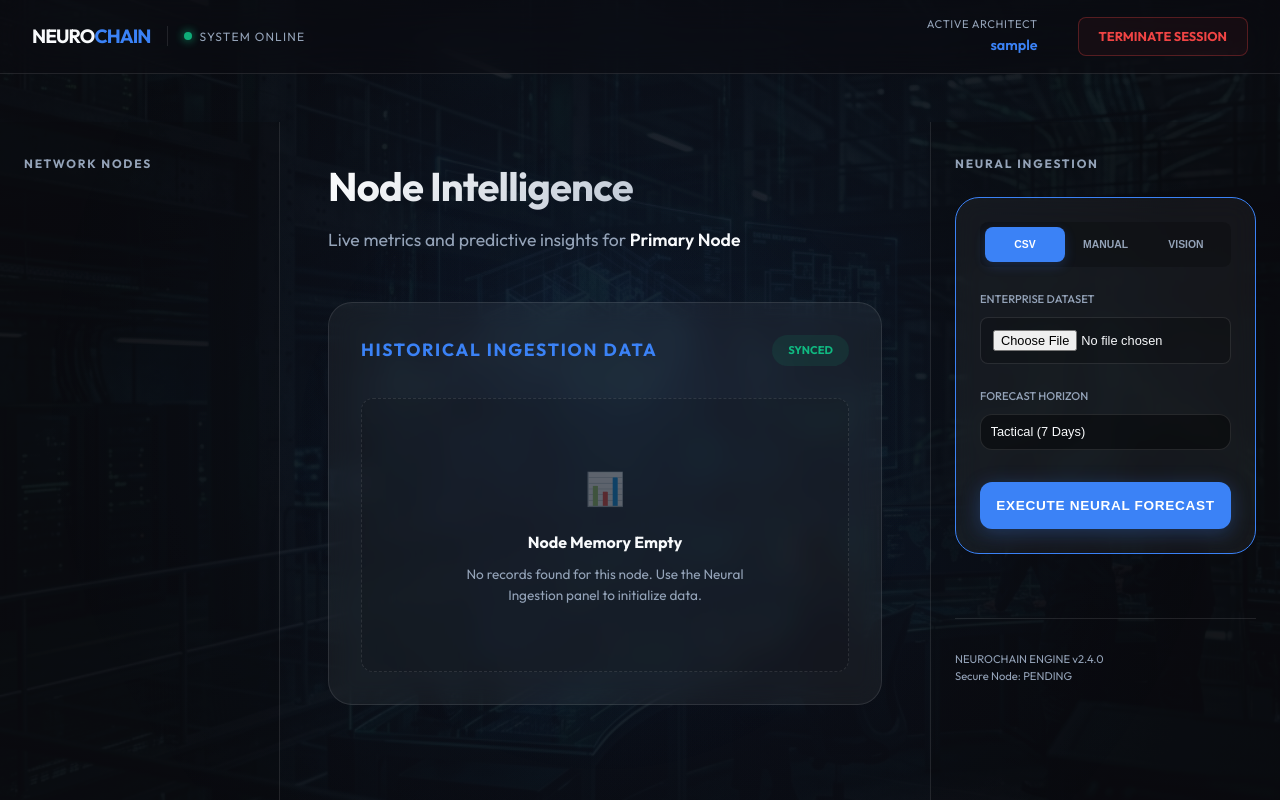
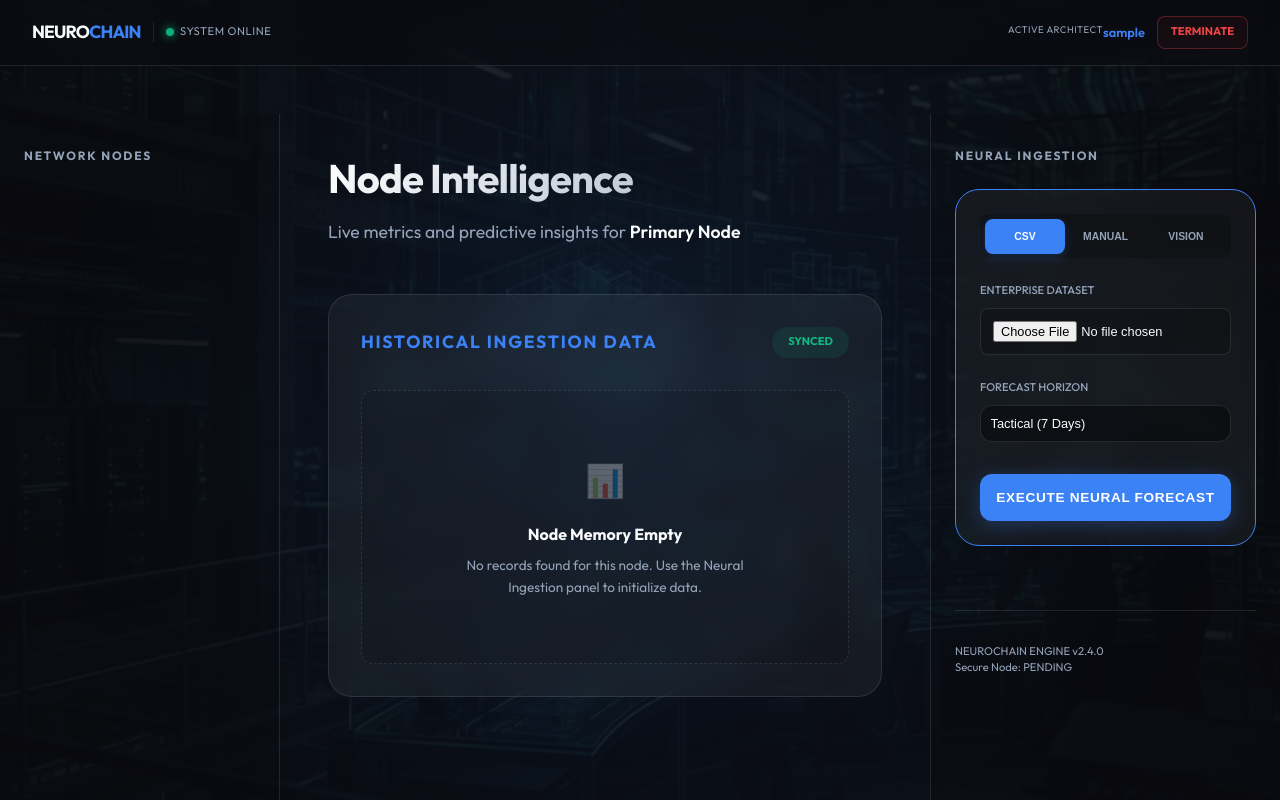
Before and after one commit to SaaFazal/NeuroChain, a Flask app: page / in a window 1280 px wide. Run offline with Flask 3, Linux system fonts and the light colour scheme; the visitor is signed in with stand-in values (Sample User, id 1); data comes from the database, SQL or seed files in the repository; data that the repository does not hold is empty.

Commit message:
Fix mobile responsiveness and template bugs

```diff
--- a/app.py
+++ b/app.py
@@ -404,7 +404,8 @@ def forecast():
                            insights=insights,
                            reasoning=reasoning,
                            days=days_to_forecast,
-                           avg_forecast=round(forecast_vals.mean(), 2),
+                           total_forecast=round(forecast_vals.sum(), 2),
+                           total_historical=round(df[price_col].sum(), 2),
                            ai_advice=ai_advice[:4])
 
 @app.route('/download')
--- a/static/style.css
+++ b/static/style.css
@@ -34,8 +34,16 @@ body {
     color: var(--text-primary);
     font-family: 'Outfit', sans-serif;
     line-height: 1.6;
-    overflow: hidden;
-    height: 100vh;
+    min-height: 100vh;
+    margin: 0;
+    overflow-x: hidden;
+}
+
+@media (max-width: 1024px) {
+    body {
+        height: auto;
+        overflow-y: auto;
+    }
 }
 
 /* Dashboard Grid Architecture */
@@ -43,8 +51,18 @@ body {
     display: grid;
     grid-template-columns: 280px 1fr 350px;
     grid-template-rows: auto 1fr;
-    height: 100vh;
-    width: 100vw;
+    min-height: 100vh;
+    width: 100%;
+}
+
+@media (max-width: 1024px) {
+    .command-center {
+        grid-template-columns: 1fr;
+        grid-template-rows: auto;
+        min-height: 100vh;
+        width: 100%;
+        overflow-x: hidden;
+    }
 }
 
 .top-status-bar {
@@ -523,10 +576,53 @@ label {
     border: 1px solid var(--border-color);
 }
 
-.nav-blur {
-    background: rgba(10, 11, 16, 0.7);
-    backdrop-filter: blur(20px);
-    position: sticky;
-    top: 1rem;
-    z-index: 100;
+/* Responsive Utilities */
+.mobile-hide {
+    display: inherit;
 }
+
+@media (max-width: 768px) {
+    .mobile-hide {
+        display: none !important;
+    }
+
+    h1 {
+        font-size: 1.8rem;
+    }
+
+    .glass-card {
+        padding: 1.25rem;
+    }
+}
+
+.table-responsive {
+    width: 100%;
+    overflow-x: auto;
+    -webkit-overflow-scrolling: touch;
+    margin-top: 1rem;
+}
+
+@media (max-width: 480px) {
+    .top-status-bar {
+        padding: 0.75rem;
+    }
+
+    .status-indicator {
+        width: 6px;
+        height: 6px;
+    }
+
+    .main-stage h1 {
+        font-size: 1.5rem;
+    }
+
+    .glass-card {
+        padding: 1rem;
+        border-radius: 16px;
+    }
+
+    .btn-primary {
+        padding: 0.8rem;
+        font-size: 0.9rem;
+    }
+}
--- a/templates/index.html
+++ b/templates/index.html
@@ -10,20 +10,20 @@
     <div class="command-center">
         <!-- Top Status Bar -->
         <header class="top-status-bar">
-            <div style="display: flex; align-items: center; gap: 1rem;">
-                <div style="font-weight: 800; font-size: 1.2rem; letter-spacing: -0.05em;">NEURO<span style="color: var(--primary-color);">CHAIN</span></div>
-                <div style="height: 20px; width: 1px; background: var(--border-color);"></div>
-                <div style="display: flex; align-items: center; gap: 0.5rem; font-size: 0.75rem; color: var(--text-secondary); text-transform: uppercase; letter-spacing: 0.1em;">
+            <div class="header-main-info" style="display: flex; align-items: center; gap: 0.75rem; flex-wrap: wrap;">
+                <div style="font-weight: 800; font-size: 1.1rem; letter-spacing: -0.05em;">NEURO<span style="color: var(--primary-color);">CHAIN</span></div>
+                <div class="mobile-hide" style="height: 20px; width: 1px; background: var(--border-color);"></div>
+                <div style="display: flex; align-items: center; gap: 0.4rem; font-size: 0.7rem; color: var(--text-secondary); text-transform: uppercase; letter-spacing: 0.05em;">
                     <span class="status-indicator pulsing"></span>
-                    System Online
+                    <span class="status-text">System Online</span>
                 </div>
             </div>
-            <div style="display: flex; gap: 2.5rem; align-items: center;">
-                <div style="text-align: right;">
-                    <div style="font-size: 0.7rem; color: var(--text-secondary); text-transform: uppercase; letter-spacing: 0.05em;">Active Architect</div>
-                    <div style="font-size: 0.9rem; font-weight: 600; color: var(--primary-color);">{{ current_user.username }}</div>
+            <div class="header-actions" style="display: flex; gap: 0.75rem; align-items: center;">
+                <div class="mobile-hide" style="text-align: right;">
+                    <div style="font-size: 0.6rem; color: var(--text-secondary); text-transform: uppercase; letter-spacing: 0.05em;">Active Architect</div>
+                    <div style="font-size: 0.8rem; font-weight: 600; color: var(--primary-color);">{{ current_user.username }}</div>
                 </div>
-                <a href="/logout" style="padding: 0.5rem 1.25rem; border-radius: 8px; border: 1px solid rgba(239, 68, 68, 0.3); color: #ef4444; text-decoration: none; font-size: 0.8rem; font-weight: 700; transition: 0.3s; background: rgba(239, 68, 68, 0.05);" onmouseover="this.style.background='rgba(239, 68, 68, 0.1)'" onmouseout="this.style.background='rgba(239, 68, 68, 0.05)'">TERMINATE SESSION</a>
+                <a href="/logout" class="terminate-btn" style="padding: 0.4rem 0.8rem; border-radius: 8px; border: 1px solid rgba(239, 68, 68, 0.3); color: #ef4444; text-decoration: none; font-size: 0.7rem; font-weight: 700; transition: 0.3s; background: rgba(239, 68, 68, 0.05); white-space: nowrap;">TERMINATE</a>
             </div>
         </header>
 
@@ -58,7 +58,7 @@
                 </div>
 
                 {% if history %}
-                <div style="overflow-x: auto;">
+                <div class="table-responsive">
                     <table class="data-table" style="width: 100%; border-collapse: collapse;">
                         <thead>
                             <tr style="text-align: left; border-bottom: 1px solid var(--border-color);">
@@ -160,7 +160,7 @@
                             </select>
                         </div>
 
-                        <button type="submit" class="btn-primary" style="padding: 1rem; font-size: 0.85rem; font-weight: 800; letter-spacing: 0.05em;">EXECUTE NEURAL FORECAST</button>
+                        <button type="submit" class="btn-primary" style="padding: 1rem; font-size: 0.85rem; font-weight: 800; letter-spacing: 0.05em; width: 100%;">EXECUTE NEURAL FORECAST</button>
                     </form>
                 </div>
             </div>
```
Also changed, not shown: other parts of static/style.css (+36 -1 lines), templates/result.html (+11 -10 lines).
